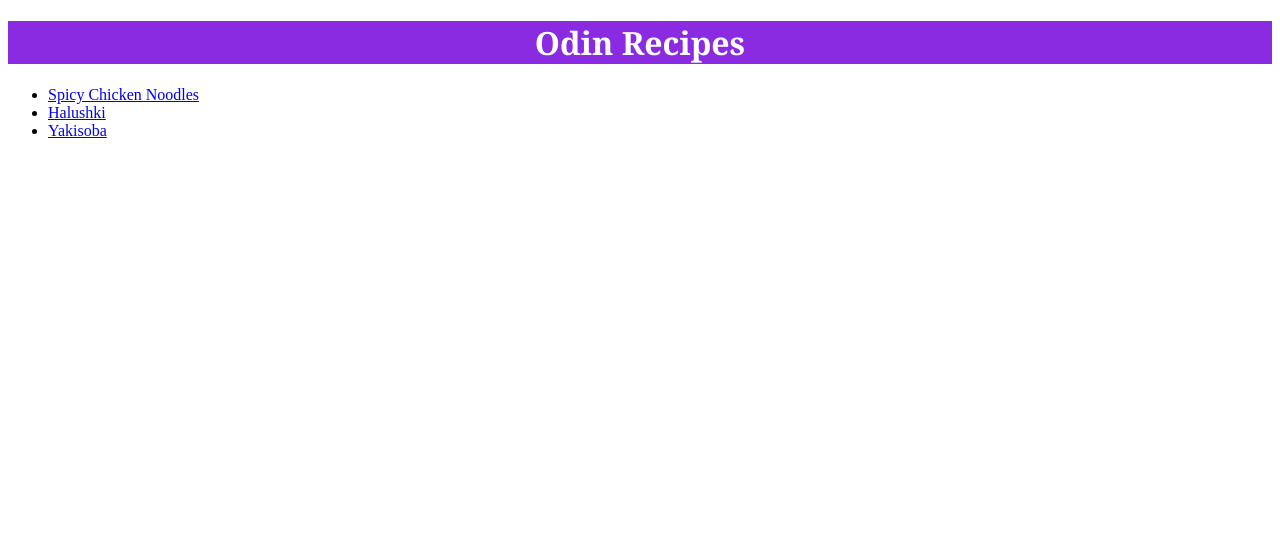
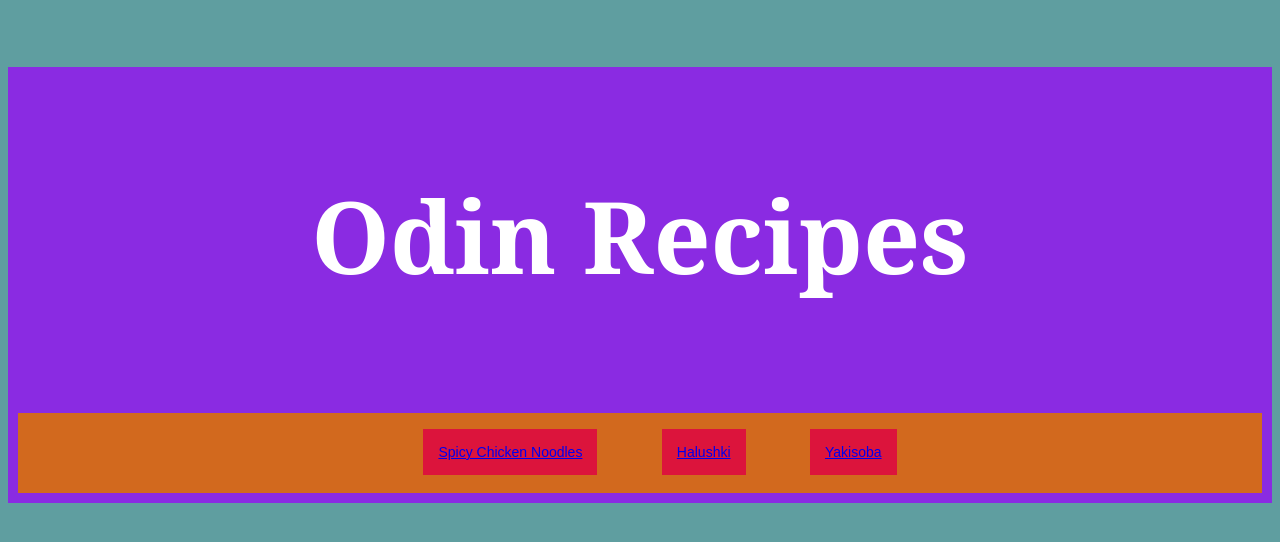
Before and after one commit to Louie3588/odin-recipes, a plain HTML site: page index.html in a window 1280 px wide. Drawn offline with Linux system fonts and the light colour scheme.

Commit message:
Add box model formatting to the index.html page.

```diff
--- a/styles.css
+++ b/styles.css
@@ -1,6 +1,39 @@
+body{
+    background-color: cadetblue;
+    font-family: Arial, Helvetica, sans-serif;
+}
+
+
 h1 {
 background-color: blueviolet;
 color: white;
 font-family: Georgia, 'Times New Roman', Times, serif;
 text-align: center;
+font-size: 100px;
+padding-bottom: 200px;
+padding-top: 100px;
+margin-bottom: -100px;
+
 }
+ul {
+    background-color: chocolate;
+    margin: 10px;
+    text-align: center;
+    height: 50px;
+    padding-top: 30px;
+    border-color: crimson;
+
+
+}
+li{
+    background-color: crimson;
+    display: inline;
+    margin-top:30px;
+    margin-left: 30px;
+    margin-right: 30px;
+    margin-bottom: 0px;
+    text-align: center;
+    color: antiquewhite;
+    font-size: 14px;
+    padding: 15px;
+}
```
